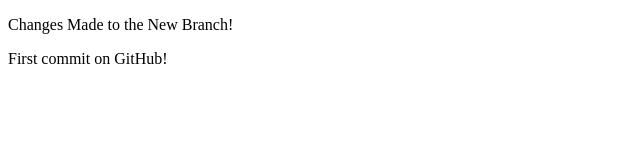
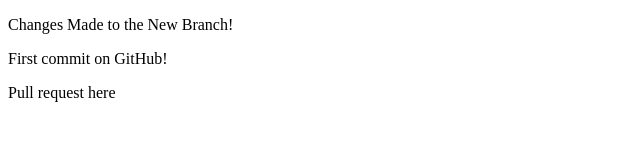
Before and after one commit to nouralbeirouty/testrep, a plain HTML site: page index.html in a window 1280 px wide. Shown: the whole page, without its empty margins (0-640 px from the left). Drawn offline with Linux system fonts and the light colour scheme.

Commit message:
Update index.html

```diff
--- a/index.html
+++ b/index.html
@@ -9,6 +9,7 @@
 
     <p>Changes Made to the New Branch!</p>
     <p>First commit on GitHub!</p>
+    <p>Pull request here</p>
 
 </body>
 </html>
```
